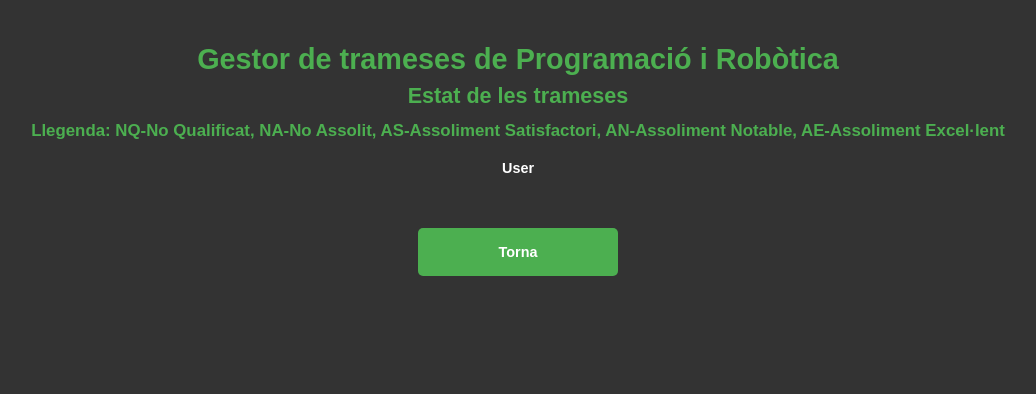
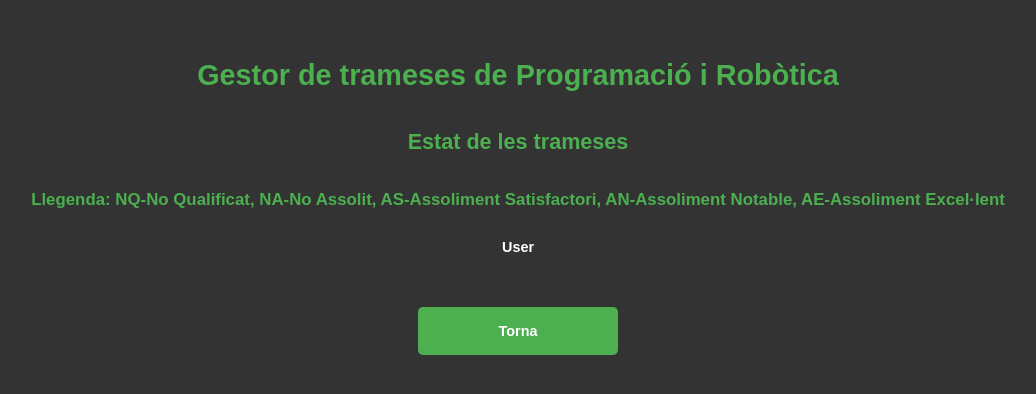
Before and after one commit to pgiuli/gestor-trameses, a Flask app: page /estat in a window 1280 px wide. Shown: the top 394 px of the page, without its empty margins (122-1158 px from the left). Run offline with Flask 3, Linux system fonts and the light colour scheme; data that the repository does not hold is empty.

Commit message:
Fixed line spacing

```diff
--- a/static/styles.css
+++ b/static/styles.css
@@ -1,7 +1,7 @@
 h1, h2, h3 {
     color: #4CAF50;
     text-align: center;
-    line-height:0%;
+    line-height:normal;
 }
 
 
```
